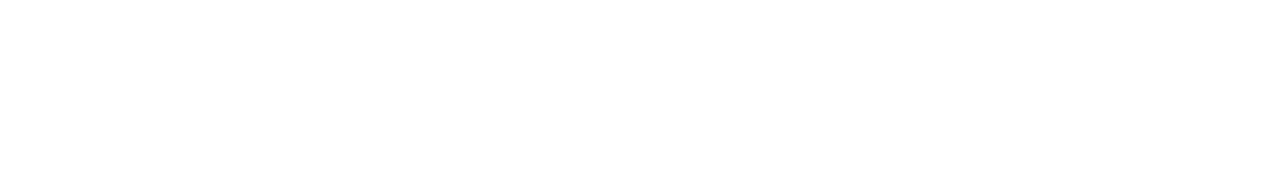
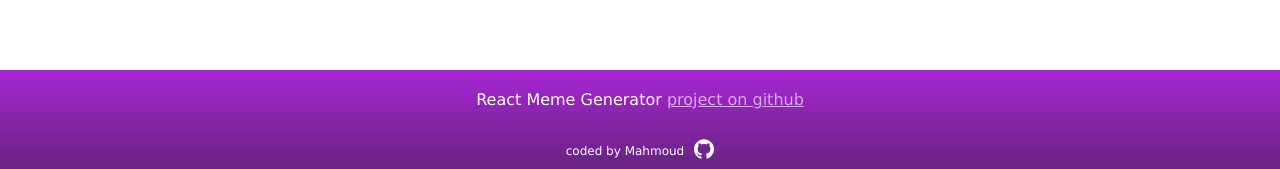
Before and after one commit to Mahm0ud-0/Meme-Generator, a React (Vite) app: page / in a window 1280 px wide. Shown: the part 641-810 px from the top of the page. Built offline with nearby package versions, Linux system fonts and the light colour scheme; no server answers.

Commit message:
update: added footer

```diff
--- a/src/App.css
+++ b/src/App.css
@@ -98,3 +98,27 @@
         width: 80%;
     }
 }
+
+
+footer {
+    background: linear-gradient(0deg, #672280 1.18%, #A626D3 100%);
+    text-align: center;
+    color: white;
+}
+
+footer > p {
+    padding: 20px;
+}
+
+footer > div {
+    padding: 10px;
+    font-size: 12px;
+    display: flex;
+    align-items: center;
+    justify-content: center;
+    gap: 10px;
+}
+
+footer > p > a {
+    color: #daa9ea;
+}
--- a/src/App.jsx
+++ b/src/App.jsx
@@ -1,6 +1,7 @@
 import './App.css'
 import Header from './components/Header'
 import Meme from './components/Meme'
+import Footer from './components/Footer'
 
 function App() {
 
@@ -8,6 +9,7 @@
     <>
       <Header />
       <Meme />
+      <Footer />
     </>
   )
 }
--- /dev/null
+++ b/src/components/Footer.jsx
@@ -0,0 +1,16 @@
+
+
+export default function Footer() {
+
+
+    return (
+        <footer>
+            <p>
+                React Meme Generator  <a href="https://github.com/Mahm0ud-0/Meme-Generator">project on github</a>
+            </p>
+            <div>
+                coded by Mahmoud <a href="https://github.com/Mahm0ud-0"><svg xmlns="http://www.w3.org/2000/svg" width="20" height="20" fill="#fff" shape-rendering="geometricPrecision" text-rendering="geometricPrecision" image-rendering="optimizeQuality" fill-rule="evenodd" clip-rule="evenodd" viewBox="0 0 640 640"><path d="M319.988 7.973C143.293 7.973 0 151.242 0 327.96c0 141.392 91.678 261.298 218.826 303.63 16.004 2.964 21.886-6.957 21.886-15.414 0-7.63-.319-32.835-.449-59.552-89.032 19.359-107.8-37.772-107.8-37.772-14.552-36.993-35.529-46.831-35.529-46.831-29.032-19.879 2.209-19.442 2.209-19.442 32.126 2.245 49.04 32.954 49.04 32.954 28.56 48.922 74.883 34.76 93.131 26.598 2.882-20.681 11.15-34.807 20.315-42.803-71.08-8.067-145.797-35.516-145.797-158.14 0-34.926 12.52-63.485 32.965-85.88-3.33-8.078-14.291-40.606 3.083-84.674 0 0 26.87-8.61 88.029 32.8 25.512-7.075 52.878-10.642 80.056-10.76 27.2.118 54.614 3.673 80.162 10.76 61.076-41.386 87.922-32.8 87.922-32.8 17.398 44.08 6.485 76.631 3.154 84.675 20.516 22.394 32.93 50.953 32.93 85.879 0 122.907-74.883 149.93-146.117 157.856 11.481 9.921 21.733 29.398 21.733 59.233 0 42.792-.366 77.28-.366 87.804 0 8.516 5.764 18.473 21.992 15.354 127.076-42.354 218.637-162.274 218.637-303.582 0-176.695-143.269-319.988-320-319.988l-.023.107z"></path></svg></a>
+            </div>
+        </footer>
+    )
+}
```
